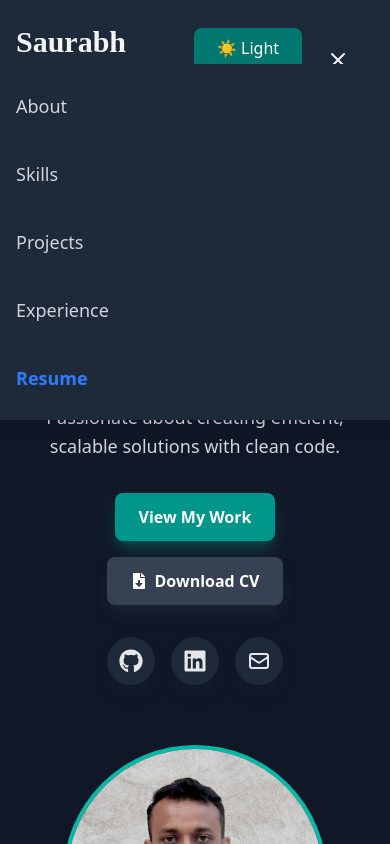
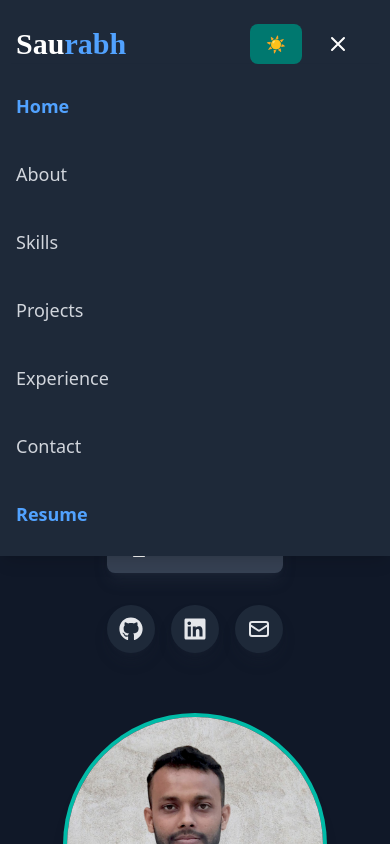
Before and after one commit to ksaurabh252/saurabhKumar_Portfolio, a React (Vite) app: page / in a window 390 px wide. Both pictures are taken after a click on the button "Toggle menu". Shown: the top 844 px of the page. Built offline with nearby package versions, Linux system fonts and the light colour scheme.

Commit message:
feat: Enhance navbar design and functionality
- Add home and contact navigation items
- Improve dark/light mode styling consistency
- Refine mobile menu interactions and animations
- Update typography and color schemes

```diff
--- a/src/components/Navbar.jsx
+++ b/src/components/Navbar.jsx
@@ -1,28 +1,20 @@
 import { useState, useEffect } from "react";
-/* eslint-disable no-unused-vars */
 import { motion, AnimatePresence } from "framer-motion";
 
-// Navigation tabs for the navbar
-const NAV_TABS = ["about", "skills", "projects", "experience", "resume"];
+const NAV_TABS = ["home", "about", "skills", "projects", "experience", "contact", "resume"];
 
 const Navbar = ({ darkMode, setDarkMode, activeTab, setActiveTab }) => {
   const [mobileMenuOpen, setMobileMenuOpen] = useState(false);
 
-  // Handles opening and downloading the resume PDF
   const handleResumeClick = () => {
     const fileUrl = "/saurabhKumar_Portfolio/SaurabhKumar-Resume.pdf";
-
-    // Open resume in a new tab
     window.open(fileUrl, "_blank");
-
-    // Trigger download
     const link = document.createElement("a");
     link.href = fileUrl;
     link.download = "SaurabhKumar-Resume.pdf";
     link.click();
   };
 
-  // Closes mobile menu if clicked outside
   useEffect(() => {
     const handleClickOutside = (event) => {
       if (
@@ -33,6 +25,7 @@ const Navbar = ({ darkMode, setDarkMode, activeTab, setActiveTab }) => {
         setMobileMenuOpen(false);
       }
     };
+
     document.addEventListener("mousedown", handleClickOutside);
     return () => document.removeEventListener("mousedown", handleClickOutside);
   }, [mobileMenuOpen]);
@@ -42,94 +35,79 @@ const Navbar = ({ darkMode, setDarkMode, activeTab, setActiveTab }) => {
       initial={{ y: -50 }}
       animate={{ y: 0 }}
       transition={{ type: "spring", stiffness: 100, damping: 10, mass: 0.5 }}
-      className={`py-6 ${darkMode ? "bg-gray-800" : "bg-white"
+      className={`py-6 ${darkMode ? "bg-gray-800 text-white" : "bg-white text-gray-900 border-b border-gray-200"
         } shadow-md sticky top-0 z-30`}
     >
       <div className="container mx-auto px-4 flex justify-between items-center">
-        {/* Site Title */}
+        {/* CHANGED: Professional two-color approach */}
         <motion.h1
           initial={{ opacity: 0 }}
           animate={{ opacity: 1 }}
           transition={{ delay: 0.2 }}
-          className="text-3xl font-bold font-['Poppins']"
+          className={`text-3xl font-bold font-['Poppins'] cursor-pointer`}
         >
-          Saurabh Kumar
+          <span className={`${darkMode ? "text-white" : "text-gray-900"}`}>Sau</span>
+          <span className={`${darkMode ? "text-blue-400" : "text-blue-600"}`}>rabh</span>
         </motion.h1>
+
         <div className="flex items-center space-x-4">
-          {/* Dark/Light Mode Toggle Button */}
           <motion.button
             whileHover={{ scale: 1.05 }}
             whileTap={{ scale: 0.95 }}
             onClick={() => setDarkMode((prev) => !prev)}
-            className={`px-4 py-2 rounded-lg transition-all duration-300 ${darkMode
-              ? "bg-teal-700 hover:cursor-pointer hover:bg-teal-600 text-white"
-              : "bg-gray-200 hover:bg-gray-300 text-gray-800"
+            className={`px-4 py-2 rounded-lg transition-all hover:cursor-pointer duration-300 ${darkMode
+              ? "bg-teal-700 hover:bg-teal-600 text-white"
+              : "bg-blue-100 hover:bg-blue-200 text-blue-800 border border-blue-300"
               }`}
           >
-            {darkMode ? "☀️ Light Mode" : "🌙 Dark Mode"}
+            {darkMode ? "☀️" : "🌙"}
           </motion.button>
-          {/* Mobile menu toggle button */}
+
           <button
-            className="mobile-menu-button md:hidden p-2 rounded-md focus:outline-none hover:cursor-pointer"
+            className={`mobile-menu-button md:hidden p-2 rounded-md focus:outline-none hover:cursor-pointer ${darkMode ? "text-white hover:bg-gray-700" : "text-gray-900 hover:bg-gray-100"
+              }`}
             onClick={() => setMobileMenuOpen(!mobileMenuOpen)}
             aria-label="Toggle menu"
           >
             {mobileMenuOpen ? (
-              // Close icon
-              <svg
-                className="w-6 h-6"
-                fill="none"
-                viewBox="0 0 24 24"
-                stroke="currentColor"
-              >
-                <path
-                  strokeLinecap="round"
-                  strokeLinejoin="round"
-                  strokeWidth={2}
-                  d="M6 18L18 6M6 6l12 12"
-                />
+              <svg className="w-6 h-6" fill="none" viewBox="0 0 24 24" stroke="currentColor">
+                <path strokeLinecap="round" strokeLinejoin="round" strokeWidth={2} d="M6 18L18 6M6 6l12 12" />
               </svg>
             ) : (
-              // Hamburger icon
-              <svg
-                className="w-6 h-6"
-                fill="none"
-                viewBox="0 0 24 24"
-                stroke="currentColor"
-              >
-                <path
-                  strokeLinecap="round"
-                  strokeLinejoin="round"
-                  strokeWidth={2}
-                  d="M4 6h16M4 12h16M4 18h16"
-                />
+              <svg className="w-6 h-6" fill="none" viewBox="0 0 24 24" stroke="currentColor">
+                <path strokeLinecap="round" strokeLinejoin="round" strokeWidth={2} d="M4 6h16M4 12h16M4 18h16" />
               </svg>
             )}
           </button>
-          {/* Desktop Navigation */}
+
           <nav className="hidden md:flex space-x-6">
             {NAV_TABS.map((tab) =>
               tab === "resume" ? (
-                // Resume tab: triggers resume open/download
                 <motion.a
                   key={tab}
-                  whileHover={{ scale: 1.05, color: "#3B82F6" }}
+                  whileHover={{ scale: 1.05 }}
                   whileTap={{ scale: 0.95 }}
                   onClick={handleResumeClick}
-                  className="text-lg capitalize transition-colors duration-200 hover:text-blue-400 font-semibold hover:cursor-pointer"
+                  className={`text-lg capitalize transition-colors duration-200 font-semibold hover:cursor-pointer nav-link resume ${darkMode
+                    ? "text-gray-300 hover:text-blue-400"
+                    : "text-gray-700 hover:text-blue-600"
+                    }`}
                 >
                   Resume
                 </motion.a>
               ) : (
-                // Other tabs: set active tab
                 <motion.button
                   key={tab}
-                  whileHover={{ scale: 1.05, color: "#3B82F6" }}
+                  whileHover={{ scale: 1.05 }}
                   whileTap={{ scale: 0.95 }}
                   onClick={() => setActiveTab(tab)}
-                  className={`text-lg capitalize transition-colors duration-200 hover:cursor-pointer ${activeTab === tab
-                    ? "text-blue-500 font-semibold"
-                    : "hover:text-blue-400"
+                  className={`text-lg capitalize transition-colors duration-200 hover:cursor-pointer nav-link ${activeTab === tab
+                    ? darkMode
+                      ? "text-blue-400 font-semibold"
+                      : "text-blue-600 font-semibold"
+                    : darkMode
+                      ? "text-gray-300 hover:text-blue-400"
+                      : "text-gray-700 hover:text-blue-600"
                     }`}
                 >
                   {tab}
@@ -140,7 +118,6 @@ const Navbar = ({ darkMode, setDarkMode, activeTab, setActiveTab }) => {
         </div>
       </div>
 
-      {/* Mobile Navigation Menu */}
       <AnimatePresence>
         {mobileMenuOpen && (
           <motion.div
@@ -148,24 +125,23 @@ const Navbar = ({ darkMode, setDarkMode, activeTab, setActiveTab }) => {
             animate={{ opacity: 1, y: 0 }}
             exit={{ opacity: 0, y: -20 }}
             transition={{ duration: 0.3 }}
-            className={`mobile-menu-container md:hidden ${darkMode ? "bg-gray-800" : "bg-white"
+            className={`mobile-menu-container md:hidden ${darkMode ? "bg-gray-800 text-white" : "bg-white text-gray-900 border-t border-gray-200"
               } shadow-lg fixed top-16 left-0 w-full z-40`}
           >
             <div className="container mx-auto px-4 py-4 flex flex-col space-y-4">
               {NAV_TABS.map((tab) =>
                 tab === "resume" ? (
-                  // Resume tab in mobile menu
                   <motion.a
                     key={tab}
                     whileTap={{ scale: 0.95 }}
                     onClick={handleResumeClick}
                     download="SaurabhKumar-Resume.pdf"
-                    className="py-3 text-left text-lg capitalize transition-colors text-blue-500 font-semibold hover:cursor-pointer "
+                    className={`py-3 text-left text-lg capitalize transition-colors font-semibold hover:cursor-pointer nav-link resume ${darkMode ? "text-blue-400 hover:text-blue-300" : "text-blue-600 hover:text-blue-700"
+                      }`}
                   >
                     Resume
                   </motion.a>
                 ) : (
-                  // Other tabs in mobile menu
                   <motion.button
                     key={tab}
                     whileTap={{ scale: 0.95 }}
@@ -173,11 +149,13 @@ const Navbar = ({ darkMode, setDarkMode, activeTab, setActiveTab }) => {
                       setActiveTab(tab);
                       setMobileMenuOpen(false);
                     }}
-                    className={`py-3 text-left text-lg capitalize hover:cursor-pointer transition-colors ${activeTab === tab
-                      ? "text-blue-500 font-semibold"
+                    className={`py-3 text-left text-lg capitalize hover:cursor-pointer transition-colors nav-link ${activeTab === tab
+                      ? darkMode
+                        ? "text-blue-400 font-semibold"
+                        : "text-blue-600 font-semibold"
                       : darkMode
                         ? "text-gray-300 hover:text-white"
-                        : "text-gray-700 hover:text-black"
+                        : "text-gray-700 hover:text-gray-900"
                       }`}
                   >
                     {tab}
```
